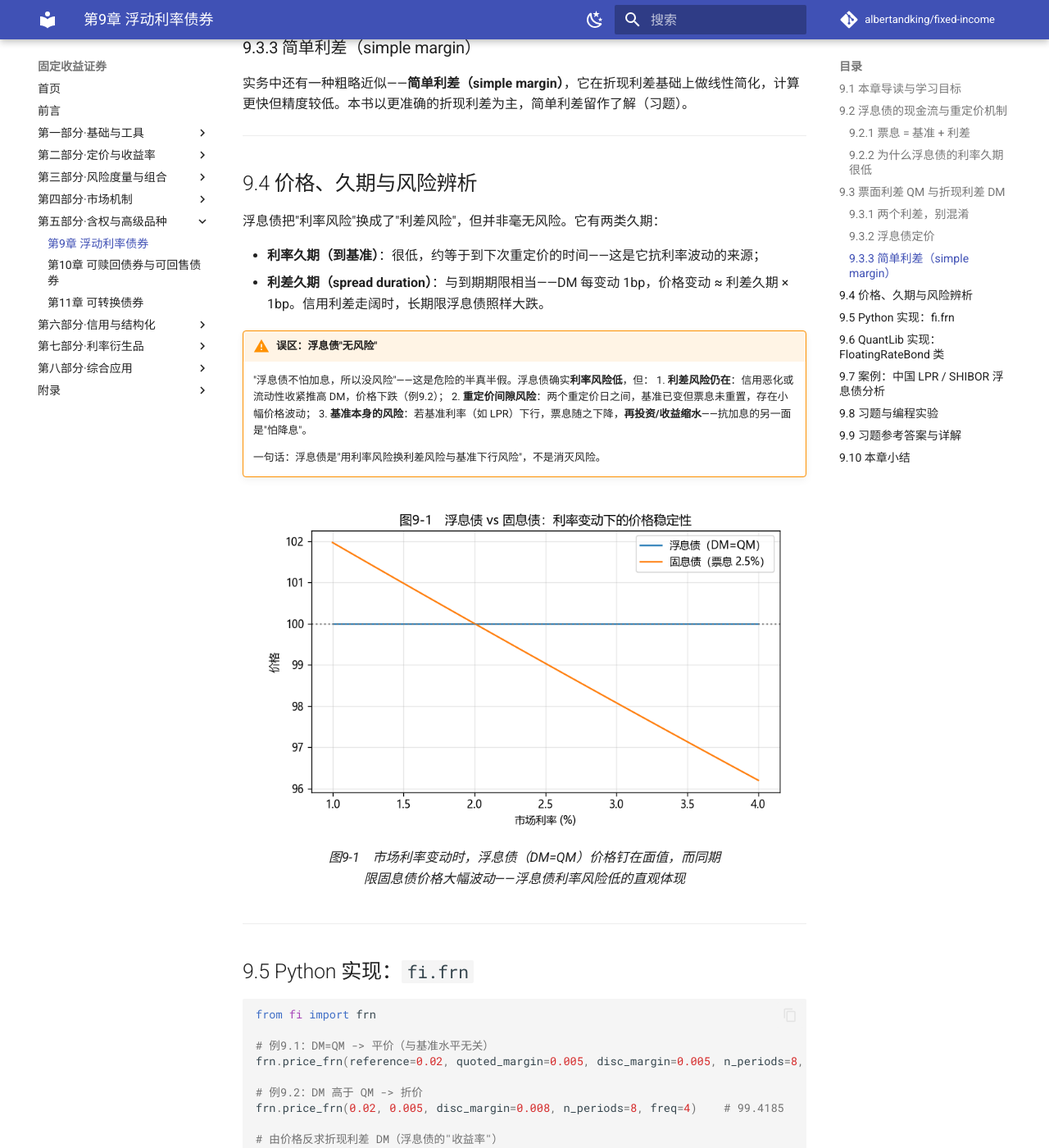
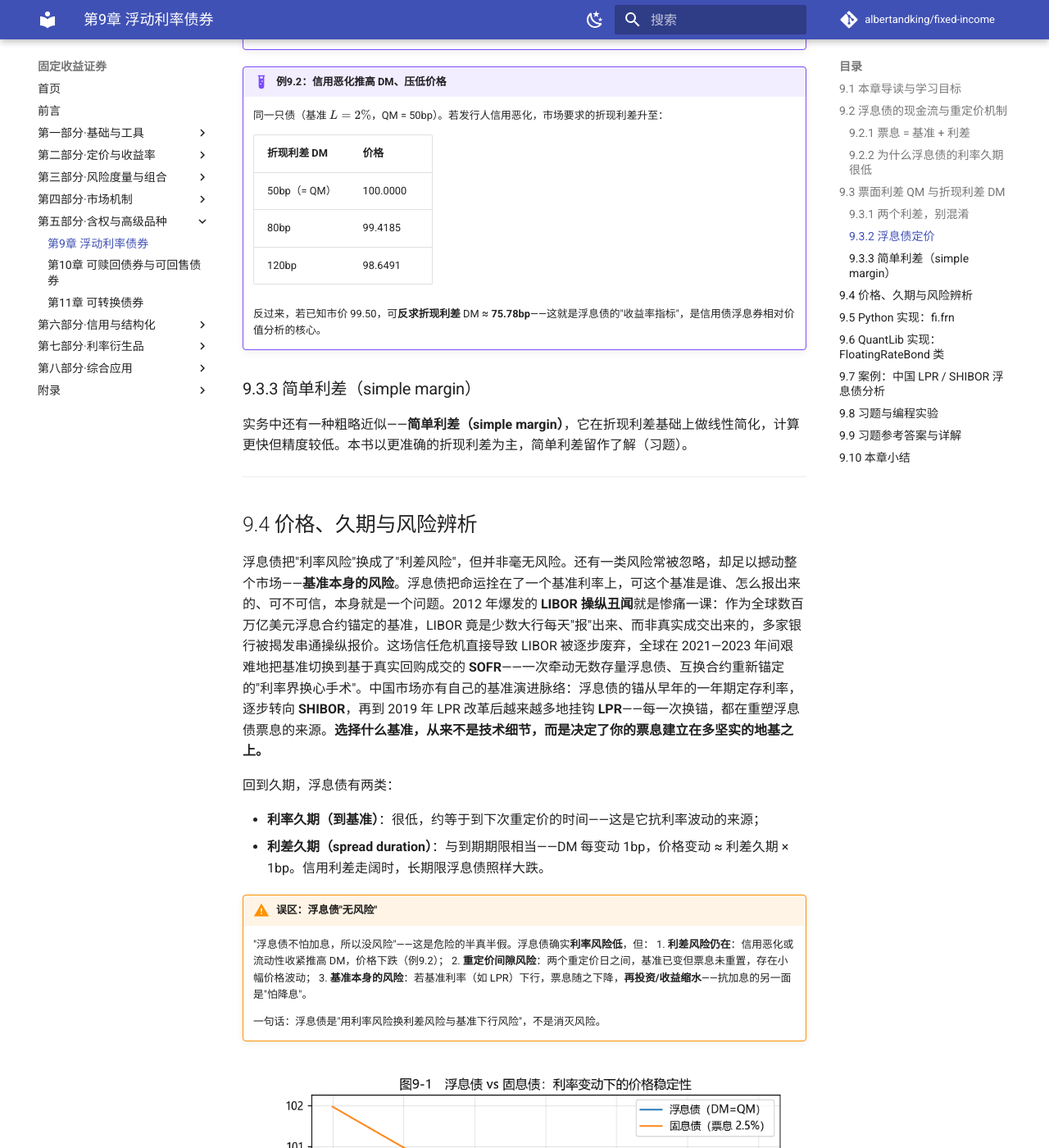
Before and after one commit to albertandking/fixed-income, an MkDocs documentation site: the page built from book/part5/09-floating-rate-bonds.md, in a window 1280 px wide and 1400 px high, scrolled down 3306 px. Shown: the whole window at 82% size. Built offline with MkDocs 1.6.1 and Material for MkDocs 9.7.7, drawn with Linux system fonts in a browser that asks for light colours; comment, search, counter and statistics services are not loaded; some of the changed text lies outside the part shown.

Commit message:
第9章散文加厚：9.2浮息债诞生的1970s通胀背景、9.3 QM/DM分道扬镳=信用温度计、9.4基准本身的风险(LIBOR丑闻→SOFR换心、中国换锚LPR)

```diff
--- a/book/part5/09-floating-rate-bonds.md
+++ b/book/part5/09-floating-rate-bonds.md
@@ -44,6 +44,8 @@
 
 每到重定价日，票息就"跟上"当前市场利率——这是浮息债的核心机制。
 
+浮息债不是金融工程师在书桌前凭空设计出来的，它是被通胀逼出来的。20 世纪 70 年代欧美深陷高通胀，市场利率一路飙升，那些早年买入固定低票息长债的投资者眼睁睁看着自己的债券在通胀里贬值、价格腰斩——锁定的票息成了诅咒。正是在这种背景下，浮息债登上舞台：它把"票息固定"这个在通胀年代最危险的特征拆掉，换成"票息跟着市场走"，让投资者不再为加息提心吊胆。理解了这段出身，就抓住了浮息债的灵魂——**它的全部设计，都是为了把利率风险从投资者肩上卸下来**。
+
 ### 9.2.2 为什么浮息债的利率久期很低
 
 固定票息债的价格风险，来自"票息固定、而折现率变动"的错配。浮息债把这个错配**消除**了：利率涨，下一期票息也涨，二者方向一致。直觉上，**在每个重定价日，浮息债的价格都会被"拉回"面值附近**——因为此后的票息会按新的市场利率重置，债券相当于"重新平价发行"。
@@ -69,6 +71,8 @@
 $$\boxed{\;DM=QM\Rightarrow P=\text{面值}\;(\text{重定价日});\quad DM>QM\Rightarrow P<\text{面值};\quad DM<QM\Rightarrow P>\text{面值}\;}$$
 
 直觉：若市场如今要求的利差（DM）高于这只债支付的利差（QM）——比如发行人信用恶化了——投资者只愿以**折价**买入，用价格折让补足"利差不够"的部分。
+
+这里值得停下来体会 QM 与 DM 分道扬镳的过程，因为它正是浮息债"利率风险低、信用风险不低"的全部秘密所在。发行那天，市场觉得这家公司值 +50bp 的补偿，于是把 QM 钉死在 50bp、债券平价发行，此刻 DM=QM。一年后，公司经营恶化、评级下调，市场认为现在要 +120bp 才肯持有它——但 QM 是合同、改不了，它仍然只付 +50bp。多出来的 70bp 缺口怎么补？只能靠**价格下跌**：债券跌到某个折价，让"少付的利差"被"买得便宜"抵平，算下来的实际利差（DM）才重新等于市场要求的 120bp。所以浮息债的价格波动，几乎全部来自 **DM 的变动，也就是市场对这家发行人信用看法的变动**——基准利率涨跌早被重定价机制吸收掉了。这就是为什么分析一只信用浮息债，老练的交易员盯的从来不是它的票息或 YTM，而是**DM 相对 QM 走阔了还是收窄了**：那是市场信用判断的温度计。
 
 ### 9.3.2 浮息债定价
 
@@ -102,7 +106,9 @@
 
 ## 9.4 价格、久期与风险辨析
 
-浮息债把"利率风险"换成了"利差风险"，但并非毫无风险。它有两类久期：
+浮息债把"利率风险"换成了"利差风险"，但并非毫无风险。还有一类风险常被忽略，却足以撼动整个市场——**基准本身的风险**。浮息债把命运拴在了一个基准利率上，可这个基准是谁、怎么报出来的、可不可信，本身就是一个问题。2012 年爆发的 **LIBOR 操纵丑闻**就是惨痛一课：作为全球数百万亿美元浮息合约锚定的基准，LIBOR 竟是少数大行每天"报"出来、而非真实成交出来的，多家银行被揭发串通操纵报价。这场信任危机直接导致 LIBOR 被逐步废弃，全球在 2021—2023 年间艰难地把基准切换到基于真实回购成交的 **SOFR**——一次牵动无数存量浮息债、互换合约重新锚定的"利率界换心手术"。中国市场亦有自己的基准演进脉络：浮息债的锚从早年的一年期定存利率，逐步转向 **SHIBOR**，再到 2019 年 LPR 改革后越来越多地挂钩 **LPR**——每一次换锚，都在重塑浮息债票息的来源。**选择什么基准，从来不是技术细节，而是决定了你的票息建立在多坚实的地基之上。**
+
+回到久期，浮息债有两类：
 
 - **利率久期（到基准）**：很低，约等于到下次重定价的时间——这是它抗利率波动的来源；
 - **利差久期（spread duration）**：与到期期限相当——DM 每变动 1bp，价格变动 ≈ 利差久期 × 1bp。信用利差走阔时，长期限浮息债照样大跌。
```
